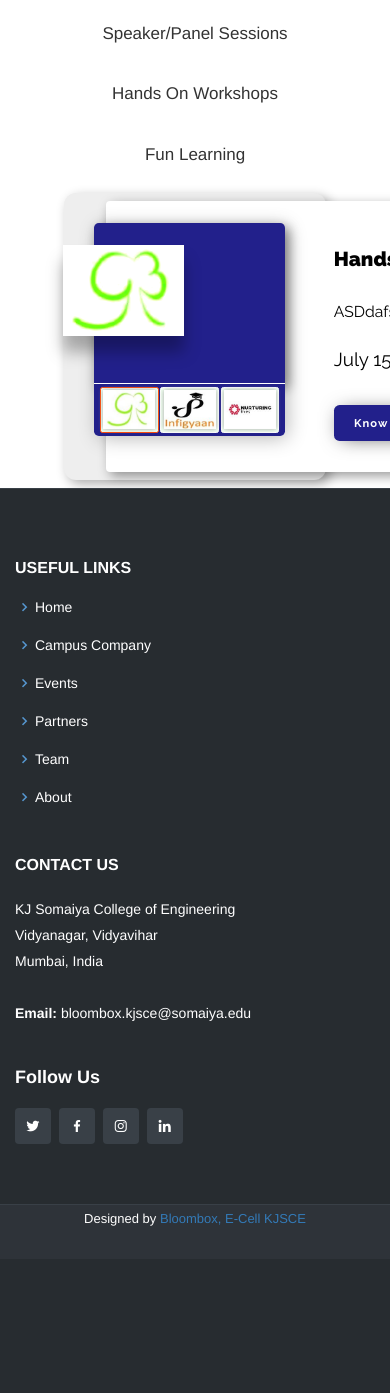
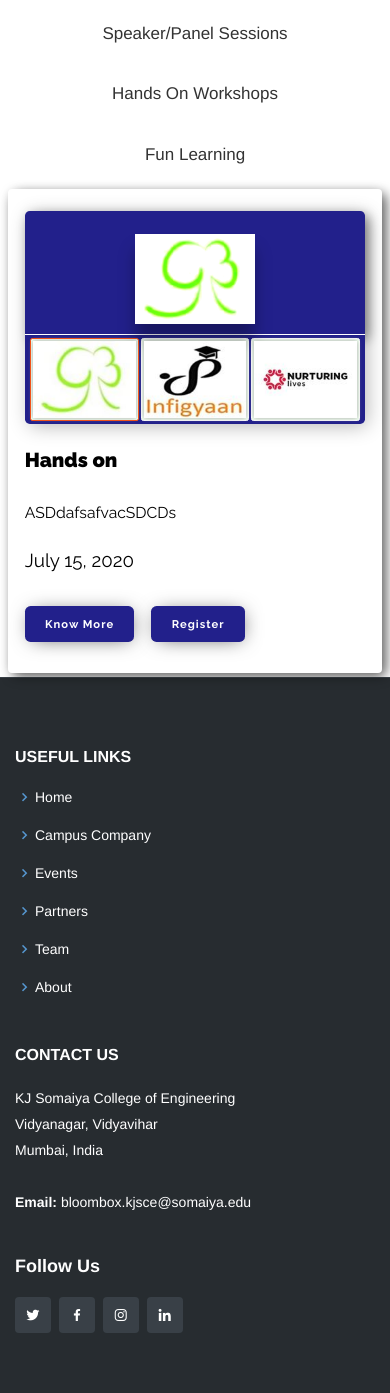
Before and after one commit to yrd123/bloombox, a Django app: page /events in a window 390 px wide; the page is wider, and only the part inside the window is pictured. Shown: the part 251-1644 px from the top of that part. Before the commit the page ends 1477 px from the top of that part, so only its background shows below. Run offline with Django 3.2, Linux system fonts and the light colour scheme; data comes from the database, SQL or seed files in the repository; both versions use the stored data as it was after the commit; some libraries are stand-ins or nearby versions.

Commit message:
responsive cc and events

```diff
--- a/static/styles/css/events.css
+++ b/static/styles/css/events.css
@@ -76,7 +76,6 @@ body {font-family: Arial;}
     color:black;
     margin:1.5% 2% 1.5% 8%;
     padding: 2em 1.5em;
-    min-width: 600px;
     background-color:white;
     border-radius: 5px;
     box-shadow: 5px 5px 15px rgba(0, 0, 0, 0.4);
@@ -184,3 +183,36 @@ body {font-family: Arial;}
     -webkit-transform: scale(0.97);
             transform: scale(0.97);
   }
+
+  @media only screen and (max-width: 450px) {
+    .product {
+      grid-template-columns: 1fr;
+      margin:0px;
+      min-width: auto;
+    }
+
+    .tabcontent{
+        margin:5px 10px 5px 10px;
+        grid-template-columns: 1fr;
+    }
+
+    .photo-container{
+        left: 0px;
+        width: 100%;
+    }
+
+    .photo-main img{
+        left:0;
+        right: 0;
+        margin: auto;
+    }
+
+   /* .photo-album li{
+        height:80%;
+    }
+
+    li>img{
+        height:80%;
+    }
+*/
+  }
--- a/templates/campus-companies.html
+++ b/templates/campus-companies.html
@@ -42,6 +42,7 @@
     <!-- <link rel="stylesheet" href="https://cdnjs.cloudflare.com/ajax/libs/meyer-reset/2.0/reset.min.css"> -->
     <!--Upar waale ko comment kiya hai, kyuki footer pe apply ho rahe the iske styles
       But, ab woh cards ka shape badal gaya hai thoda bulky hua. -->
+
 </head>
 
 <body>
--- a/templates/events.html
+++ b/templates/events.html
@@ -47,9 +47,6 @@
 
     <link rel="stylesheet" href="https://maxcdn.bootstrapcdn.com/bootstrap/3.4.1/css/bootstrap.min.css">
 
-    <style>
-
-    </style>
 </head>
 <!-- ======= Header ======= -->
 <header id="header" class="d-flex align-items-center">
```
Also changed, not shown: static/styles/css/campus-companies.css (+27 -0 lines), db.sqlite3.
